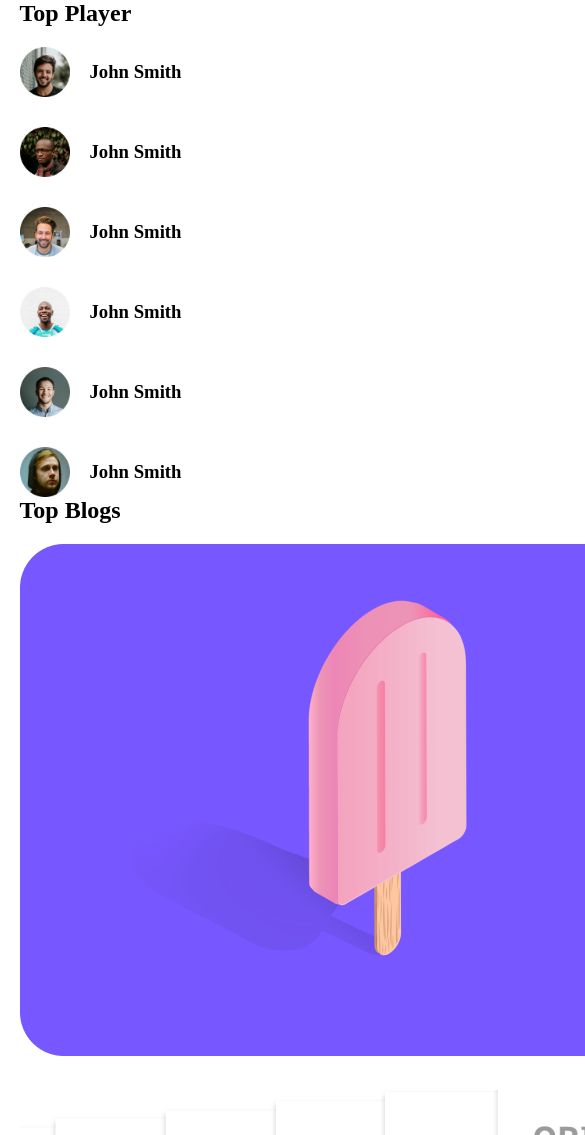
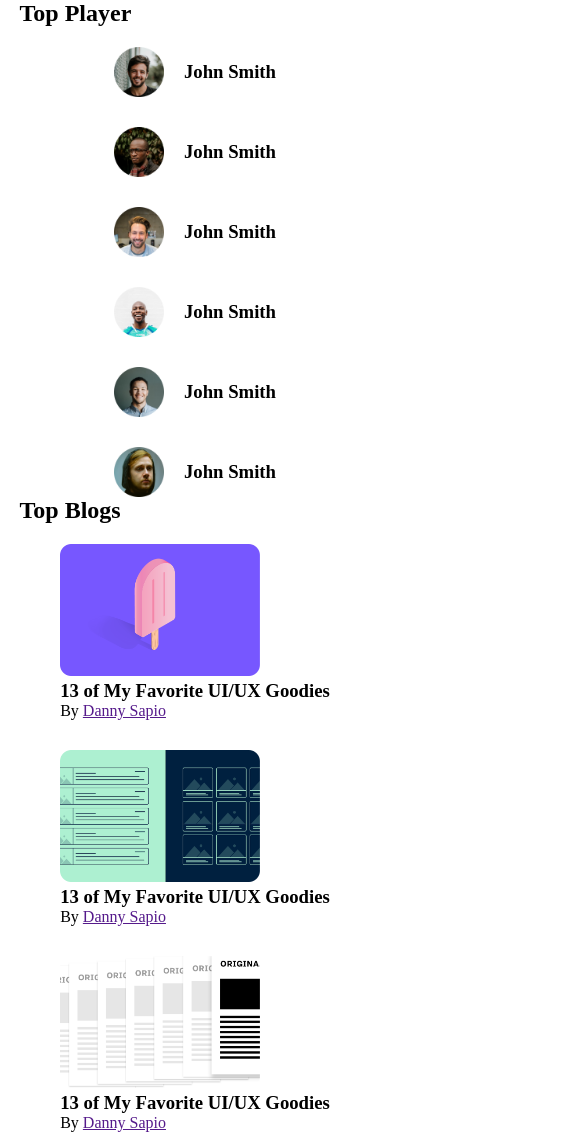
Before and after one commit to ProgrammingHero1/leader-board-css3, a plain HTML site: page index.html in a window 390 px wide. Shown: the top 1135 px of the page, 585 px wide, since content can reach past the window. Drawn offline with Linux system fonts and the light colour scheme.

Commit message:
responsive blogs

```diff
--- a/style.css
+++ b/style.css
@@ -11,6 +11,7 @@ main{
     display: grid;
     grid-gap:30px;
     margin-top: 20px;
+    place-items: center;
 }
 .top-players{
     grid-template-columns: repeat(3, 1fr);
@@ -26,14 +27,24 @@ main{
     height: 50px;
     margin-right: 20px;
 }
+.thumbnail img{
+    width: 200px;
+    margin-right: 20px;
+}
 
 @media (max-width:992px){
     .top-players{
         grid-template-columns: repeat(2, 1fr);
+    }
+    .blogs{
+        grid-template-columns: repeat(1, 1fr);
     }
 }
 @media (max-width:668px){
     .top-players{
         grid-template-columns: repeat(1, 1fr);
     }
+    .blog{
+        display: block;
+    }
 }
```
